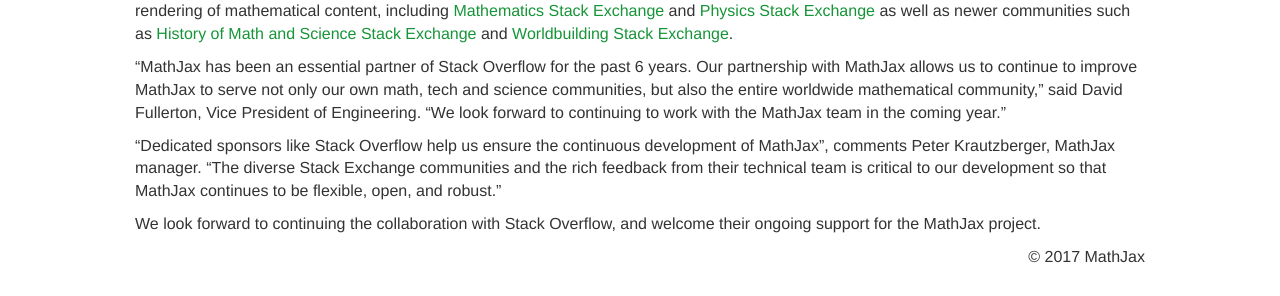
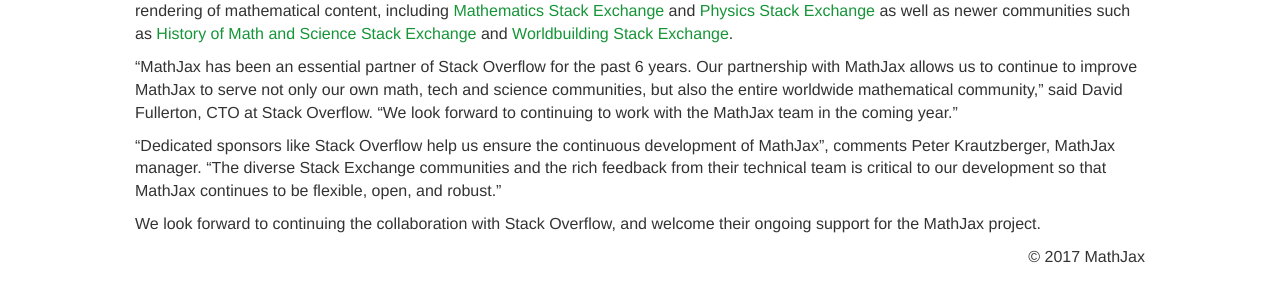
Before and after one commit to mathjax/MathJax-website, a Jekyll site: the page built from _posts/2017/2017-06-20-stack-overflow-continues-as-mathjax-partner-5.md, in a window 1280 px wide. Shown: the part 460-756 px from the top of the page. Built offline with Jekyll 4.4.1, drawn with Linux system fonts in a browser that asks for light colours; nearby versions of some CDN libraries.

Commit message:
[fix] stackoverflow announcement, again

```diff
--- a/_posts/2017/2017-06-20-stack-overflow-continues-as-mathjax-partner-5.md
+++ b/_posts/2017/2017-06-20-stack-overflow-continues-as-mathjax-partner-5.md
@@ -13,7 +13,7 @@
 Stack Overflow operates the Stack Exchange network, an ever-growing network of online communities provides dedicated platforms that serve experts in a specific field. Among the 143 Stack Exchange sites, 29 integrate MathJax support to provide easy authoring and flawless rendering of mathematical content, including [Mathematics Stack Exchange](http://math.stackexchange.com) and [Physics Stack Exchange](http://physics.stackexchange.com) as well as newer communities such as [History of Math and Science Stack Exchange](http://hsm.stackexchange.com/) and [Worldbuilding Stack Exchange](http://worldbuilding.stackexchange.com/).
 
 
-"MathJax has been an essential partner of Stack Overflow for the past 6 years. Our partnership with MathJax allows us to continue to improve MathJax to serve not only our own math, tech and science communities, but also the entire worldwide mathematical community," said David Fullerton, Vice President of Engineering. "We look forward to continuing to work with the MathJax team in the coming year."
+"MathJax has been an essential partner of Stack Overflow for the past 6 years. Our partnership with MathJax allows us to continue to improve MathJax to serve not only our own math, tech and science communities, but also the entire worldwide mathematical community," said David Fullerton, CTO at Stack Overflow. "We look forward to continuing to work with the MathJax team in the coming year."
 
 “Dedicated sponsors like Stack Overflow help us ensure the continuous development of MathJax”, comments Peter Krautzberger, MathJax manager. “The diverse Stack Exchange communities and the rich feedback from their technical team is critical to our development so that MathJax continues to be flexible, open, and robust.”
 
```
